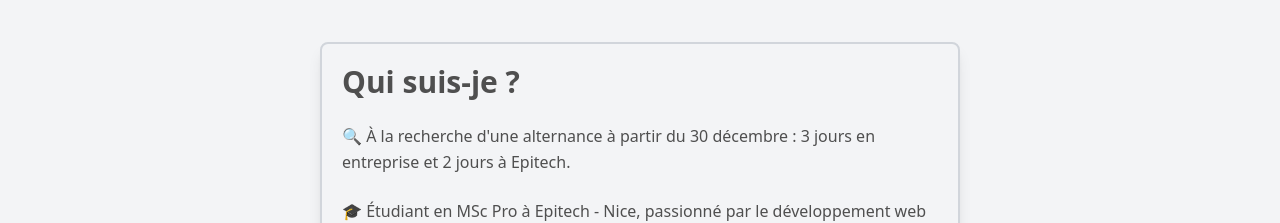
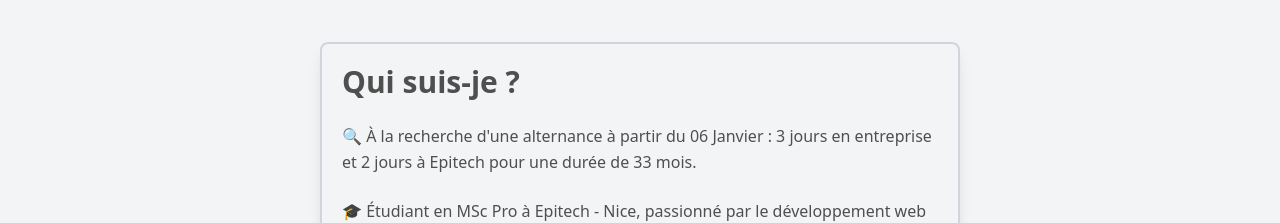
Before and after one commit to BenjaminVanba/MyWebsite, a plain HTML site: page index.html in a window 1280 px wide. Shown: the part 588-811 px from the top of the page. Drawn offline with nearby package versions, Linux system fonts and the light colour scheme.

Commit message:
Update index.html

```diff
--- a/index.html
+++ b/index.html
@@ -102,7 +102,7 @@
         <div class="w-full">
             <h1 class="text-3xl font-bold">Qui suis-je ?</h1>
             <p class="pt-6">
-                🔍 À la recherche d'une alternance à partir du 30 décembre : 3 jours en entreprise et 2 jours à Epitech.
+                🔍 À la recherche d'une alternance à partir du 06 Janvier : 3 jours en entreprise et 2 jours à Epitech pour une durée de 33 mois.
             </p>
             <p class="pt-6">
                 🎓 Étudiant en MSc Pro à Epitech - Nice, passionné par le développement web et les technologies
```
